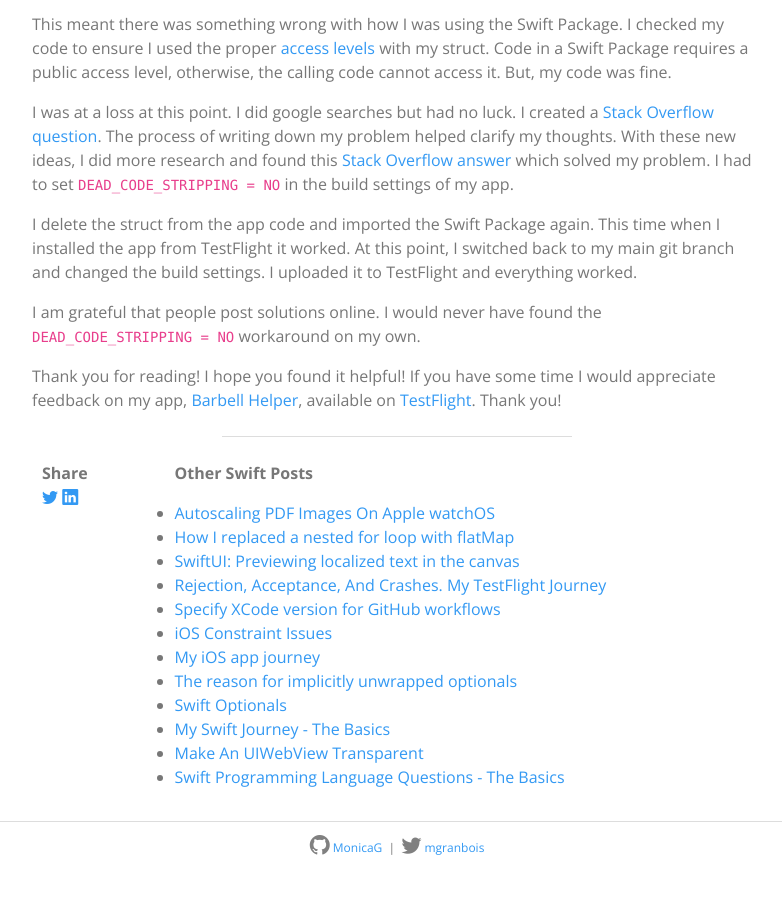
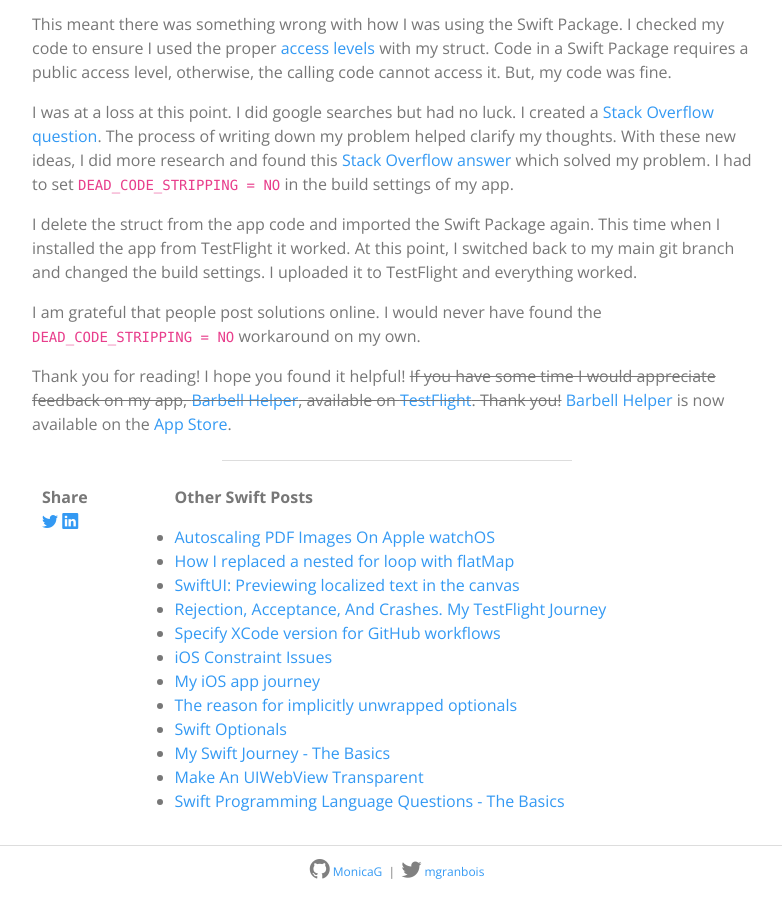
Before and after one commit to MonicaG/MonicaG.github.io, a Jekyll site: the page built from _posts/2020-05-08-debugging-and-watchOS-crash-reports.md, in a window 1280 px wide and 900 px high, scrolled down 3281 px. Shown: the whole window, without its empty margins (243-1025 px from the left). Built offline with Jekyll 4.4.1, drawn with Linux system fonts in a browser that asks for light colours; nearby versions of some CDN libraries; comment, search, counter and statistics services are not loaded; before the commit the page ends 4157 px from its top, so only the background shows below that.

Commit message:
Updated text that is no longer relevant'

```diff
--- a/_posts/2020-05-08-debugging-and-watchOS-crash-reports.md
+++ b/_posts/2020-05-08-debugging-and-watchOS-crash-reports.md
@@ -122,4 +122,4 @@ I delete the struct from the app code and imported the Swift Package again. This
 
 I am grateful that people post solutions online. I would never have found the `DEAD_CODE_STRIPPING = NO` workaround on my own.
 
-Thank you for reading! I hope you found it helpful!  If you have some time I would appreciate feedback on my app, [Barbell Helper](https://barbellhelper.com/), available on [TestFlight](https://testflight.apple.com/join/s0jqslOG). Thank you!
+Thank you for reading! I hope you found it helpful!  ~~If you have some time I would appreciate feedback on my app, [Barbell Helper](https://barbellhelper.com/), available on [TestFlight](https://testflight.apple.com/join/s0jqslOG). Thank you!~~  [Barbell Helper](https://barbellhelper.com/) is now available on the [App Store](https://apps.apple.com/us/app/barbell-helper/id1509605376?ls=1).
```
